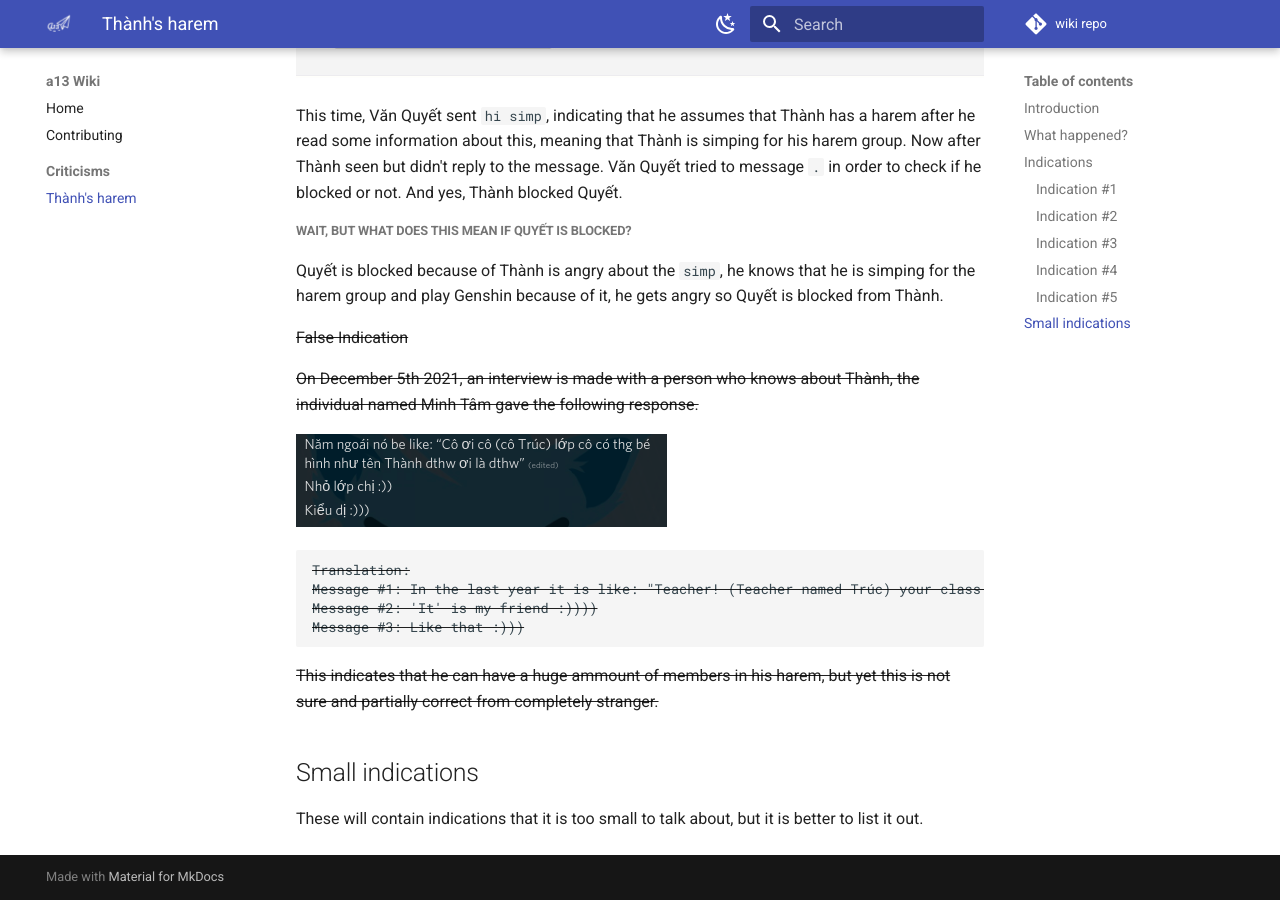
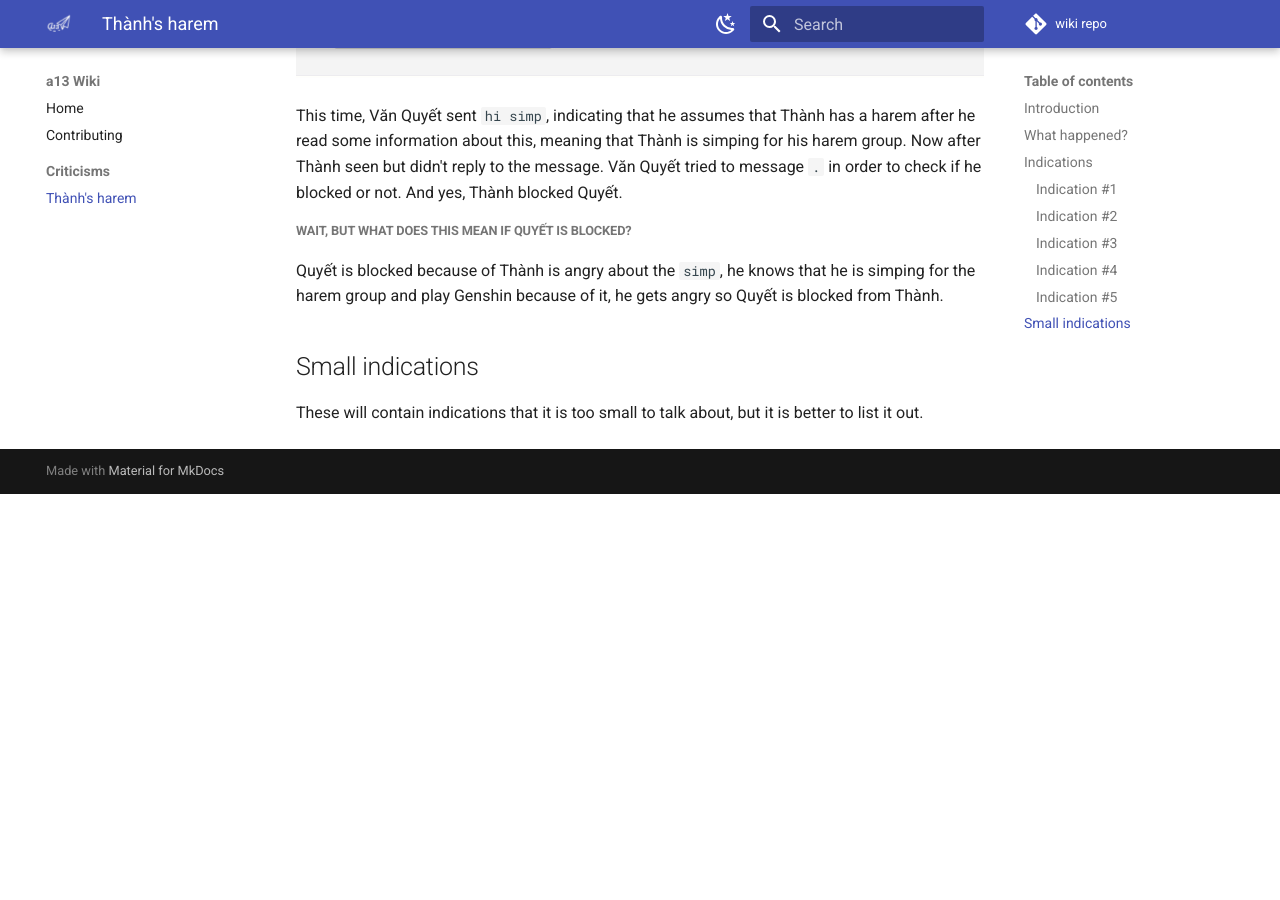
Before and after one commit to dzhoz0/a13-wiki, an MkDocs documentation site: the page built from docs/Criticisms/thanh-harem/index.md, in a window 1280 px wide and 900 px high, scrolled down 8599 px. Built offline with MkDocs 1.6.1 and Material for MkDocs 9.7.7, drawn with Linux system fonts in a browser that asks for light colours; comment, search, counter and statistics services are not loaded; after the commit the page ends 9093 px from its top, so only the background shows below that.

Commit message:
Refactor critics dir

````diff
--- a/docs/Criticisms/ThanhHaremCritic.md
+++ b/docs/Criticisms/thanh-harem/index.md
@@ -150,24 +150,5 @@ Quyết is blocked because of Thành is angry about the `simp`, he knows that he
 
 
 
-<s>
-False Indication
-
-On December 5th 2021, an interview is made with a person who knows about Thành, the individual named Minh Tâm gave the following response.
-
-![](./Images/InterviewDiscord.png)
-
-```
-Translation:
-Message #1: In the last year it is like: "Teacher! (Teacher named Trúc) your class has a kid like named Thành he is very cute and cute"
-Message #2: 'It' is my friend :))))
-Message #3: Like that :)))
-```
-
-This indicates that he can have a huge ammount of members in his harem, but yet this is not sure and partially correct from completely stranger.
-
-</s>
-
-
 ## Small indications
 These will contain indications that it is too small to talk about, but it is better to list it out.
--- a/mkdocs.yml
+++ b/mkdocs.yml
@@ -26,7 +26,7 @@ nav:
     - Home: 'index.md'
     - Contributing : 'contributing.md'
     - Criticisms:
-      - "Thành's harem": "Criticisms/ThanhHaremCritic.md"
+      - "Thành's harem": "Criticisms/thanh-harem/index.md"
 repo_url: https://github.com/datuanho2k9/a13-wiki
 repo_name: wiki repo
 site_description: "Wiki about a13 class"
````
Also changed, not shown: docs/Criticisms/thanh-harem/Images/BlockedChat/audit-log-mod.png (renamed from docs/Criticisms/Images/BlockedChat/audit-log-mod.png), docs/Criticisms/thanh-harem/Images/BlockedChat/audit-log-no-realization.png (renamed from docs/Criticisms/Images/BlockedChat/audit-log-no-realization.png), docs/Criticisms/thanh-harem/Images/BlockedChat/average-genshin-impact-player.jpg (renamed from docs/Criticisms/Images/BlockedChat/average-genshin-impact-player.jpg), docs/Criticisms/thanh-harem/Images/BlockedChat/blocked-lol.jpg (renamed from docs/Criticisms/Images/BlockedChat/blocked-lol.jpg), docs/Criticisms/thanh-harem/Images/BlockedChat/near-to-get-roasted-mocking-mod.png (renamed from docs/Criticisms/Images/BlockedChat/near-to-get-roasted-mocking-mod.png), docs/Criticisms/thanh-harem/Images/BlockedChat/sent-text-sex-joke.png (renamed from docs/Criticisms/Images/BlockedChat/sent-text-sex-joke.png), docs/Criticisms/thanh-harem/Images/BlockedChat/sentimage.jpg (renamed from docs/Criticisms/Images/BlockedChat/sentimage.jpg), docs/Criticisms/thanh-harem/Images/BlockedChat/whyamiamod.png (renamed from docs/Criticisms/Images/BlockedChat/whyamiamod.png), docs/Criticisms/thanh-harem/Images/HoangSChat.jpg (renamed from docs/Criticisms/Images/HoangSChat.jpg), docs/Criticisms/thanh-harem/Images/InterviewDiscord.png (renamed from docs/Criticisms/Images/InterviewDiscord.png), docs/Criticisms/thanh-harem/Images/ThanhDescribingGenshin.png (renamed from docs/Criticisms/Images/ThanhDescribingGenshin.png), docs/Criticisms/thanh-harem/Images/musicGroup-indicattion.png (renamed from docs/Criticisms/Images/musicGroup-indicattion.png), docs/Criticisms/thanh-harem/Images/samepfpfacebook.jpg (renamed from docs/Criticisms/Images/samepfpfacebook.jpg), docs/Criticisms/thanh-harem/Images/sharedpostpfp.jpg (renamed from docs/Criticisms/Images/sharedpostpfp.jpg), 1 more files.
